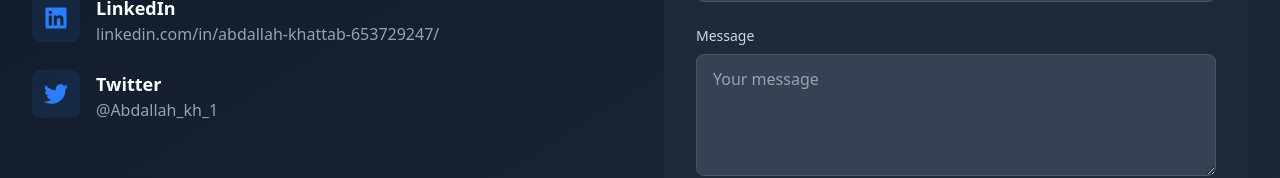
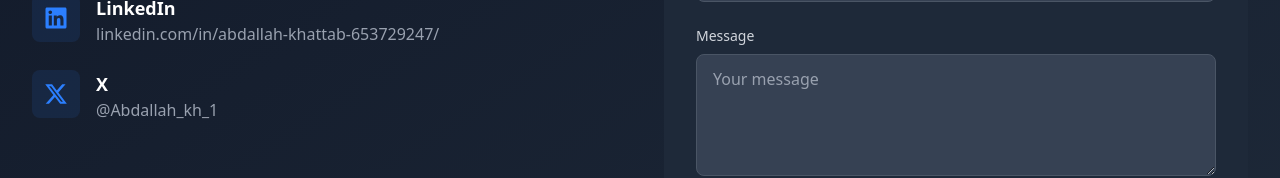
Before and after one commit to AbdallahKhattab11/my-main-portfolio, a React (Vite) app: page /contact in a window 1280 px wide. Shown: the part 510-688 px from the top of the page. Built offline with nearby package versions, Linux system fonts and the light colour scheme.

Commit message:
change twitter to X

```diff
--- a/src/components/Contact.jsx
+++ b/src/components/Contact.jsx
@@ -1,6 +1,7 @@
 import { motion } from "framer-motion";
 import { useState, useRef } from "react";
-import { FaGithub, FaLinkedin, FaTwitter } from "react-icons/fa";
+import { FaGithub, FaLinkedin } from "react-icons/fa";
+import { FaXTwitter } from "react-icons/fa6";
 import emailjs from "@emailjs/browser";
 
 const Contact = () => {
@@ -109,10 +110,10 @@ const Contact = () => {
 
               <div className="flex items-start space-x-4">
                 <div className="flex-shrink-0 w-12 h-12 bg-blue-500/10 rounded-lg flex items-center justify-center">
-                  <FaTwitter className="w-6 h-6 text-blue-500" />
+                  <FaXTwitter className="w-6 h-6 text-blue-500" />
                 </div>
                 <div>
-                  <h3 className="text-lg font-semibold text-white">Twitter</h3>
+                  <h3 className="text-lg font-semibold text-white">X</h3>
                   <a
                     href="https://x.com/Abdallah_kh_1"
                     target="_blank"
```
